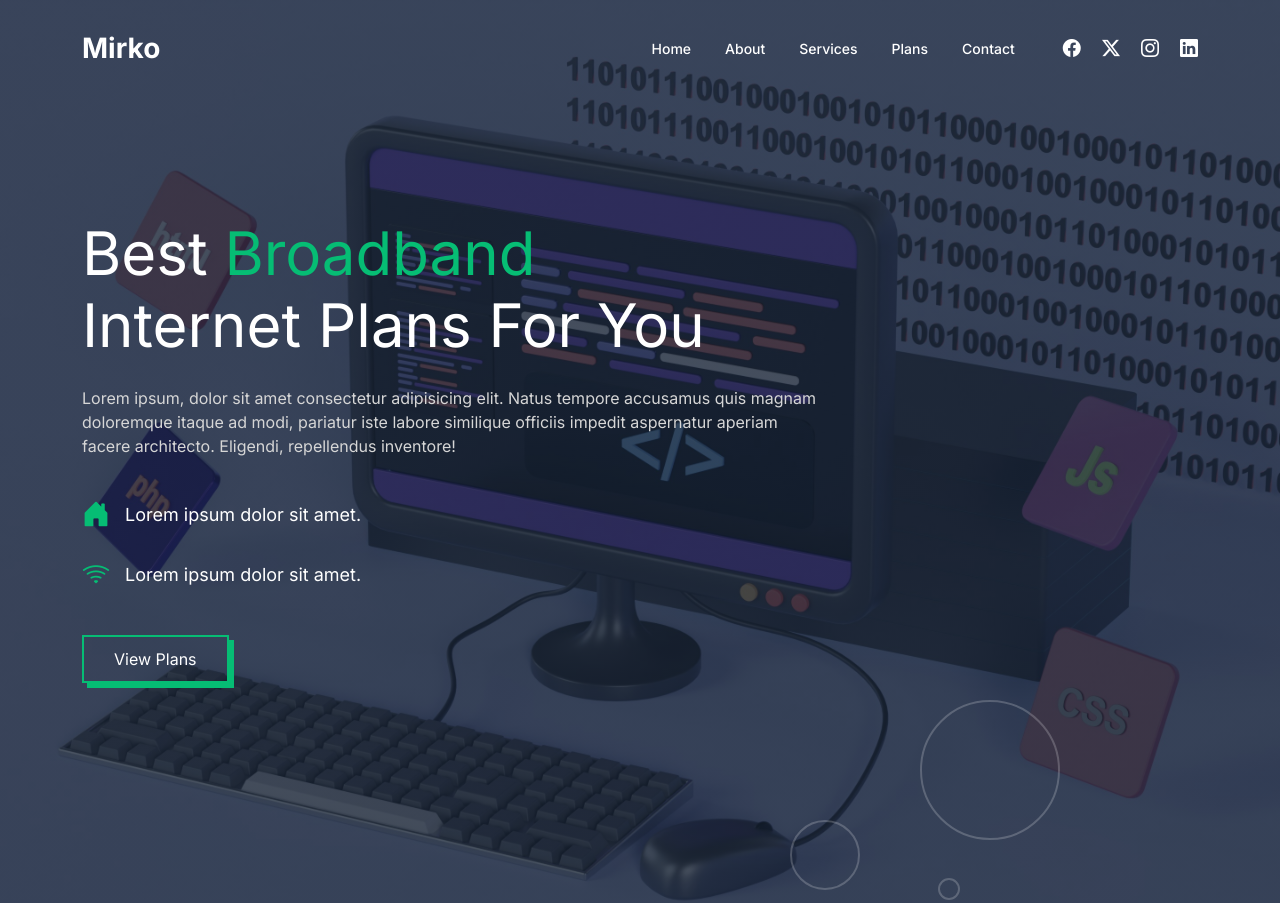
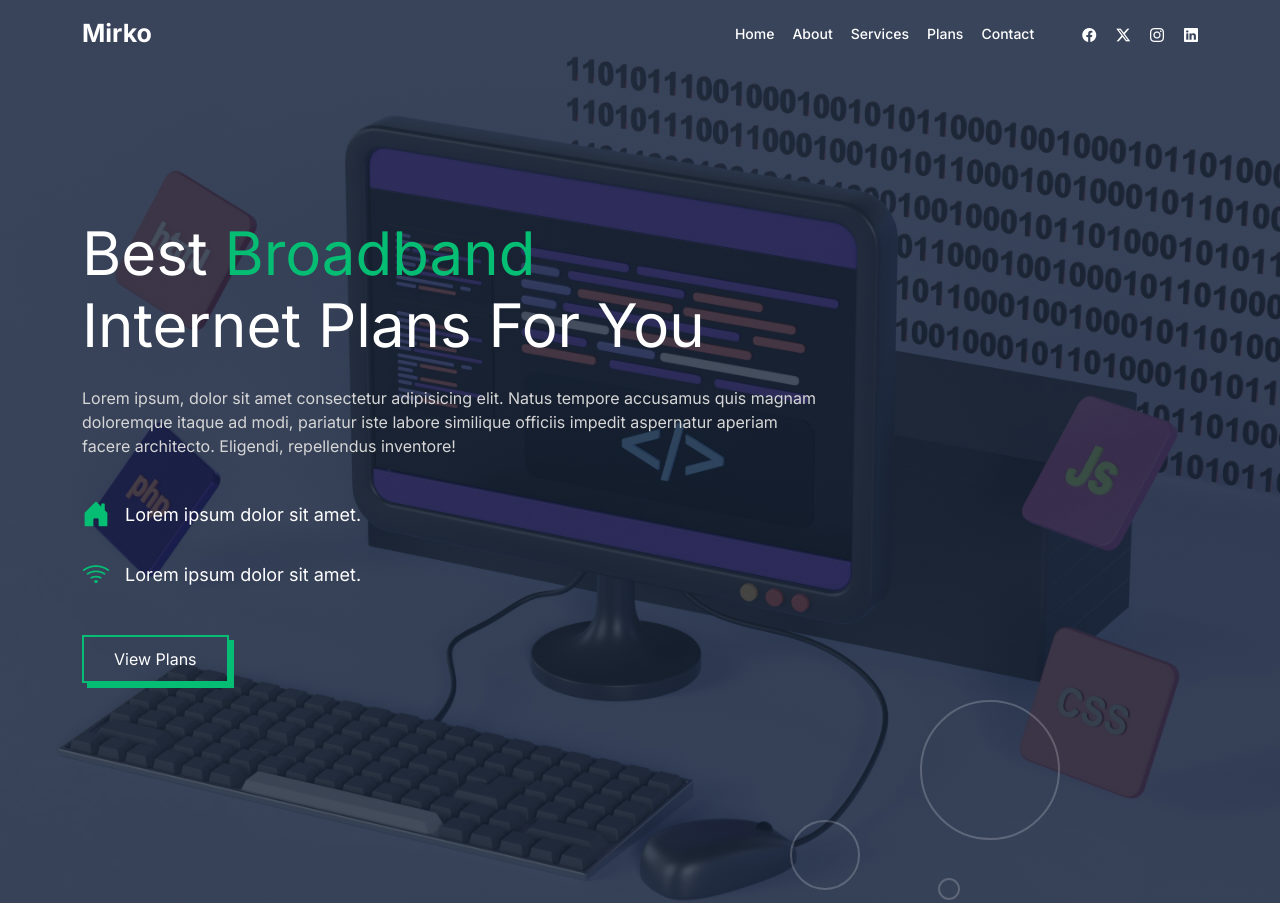
Before and after one commit to harshit-zx/Meriko, a plain HTML site: page index.html in a window 1280 px wide. Shown: the top 903 px of the page. Drawn offline with nearby package versions, Linux system fonts and the light colour scheme.

Commit message:
Refactor navbar styles for improved spacing and responsiveness; adjust button hover effects

```diff
--- a/style.css
+++ b/style.css
@@ -177,7 +177,7 @@ p {
 =====================*/
 
 #navbar {
-  padding: 22px 0;
+  padding: 10px 0;
   transition: 0.35s;
 }
 
@@ -202,19 +202,19 @@ p {
 
 #navbar.scrolled {
   background: #162334;
-  padding: 12px 0;
+  padding: 8px 0;
   box-shadow: 0 5px 20px rgba(0, 0, 0, 0.25);
 }
 
 #navbar .navbar-brand {
   color: #fff;
-  font-size: 28px;
+  font-size: 25px;
   font-weight: 700;
 }
 
 #navbar .nav-link {
   color: #fff;
-  margin-left: 18px;
+  margin-left: 2px;
   font-size: 14px;
   font-weight: 500;
   transition: 0.3s;
@@ -227,7 +227,7 @@ p {
 .hero-social a {
   color: #fff;
   margin-left: 16px;
-  font-size: 18px;
+  font-size: 14px;
   transition: 0.3s;
 }
 
@@ -1705,9 +1705,11 @@ Responsive
 }
 
 .mirko-btn-special a:hover {
-  transform: translateY(4px);
+  /* transform: translateY(4px); */
+  transition: color 0.15s ease-in-out, background-color 0.15s ease-in-out, border-color 0.15s ease-in-out, box-shadow 0.15s ease-in-out;
   box-shadow: none;
 }
+
 
 /* second special a tag */
 .mirko-btn-special-a {
@@ -1722,6 +1724,7 @@ Responsive
 
 .mirko-btn-special-a:hover {
   transform: translateY(4px);
+  transform: translateX(4px);
   box-shadow: none;
 }
 
```
